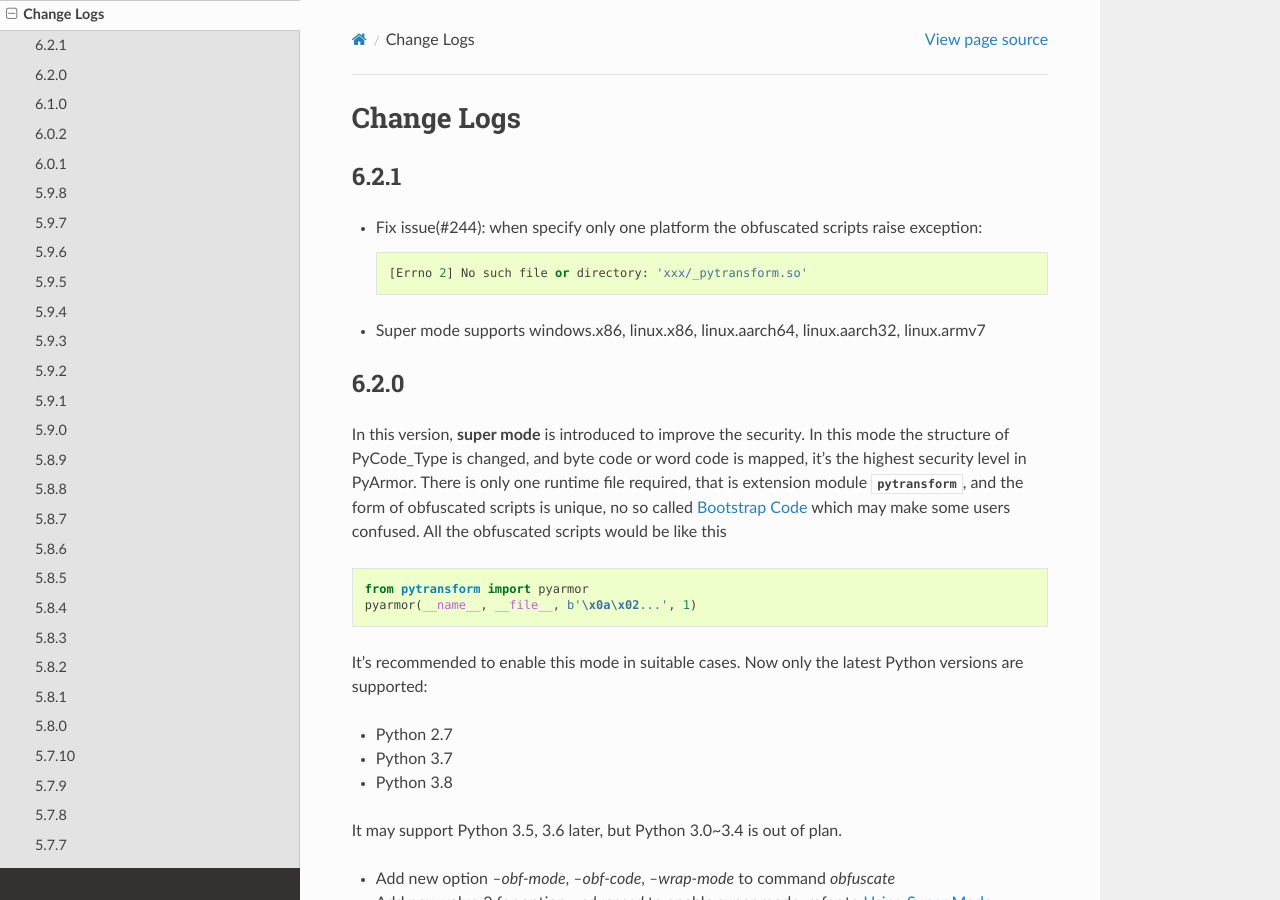
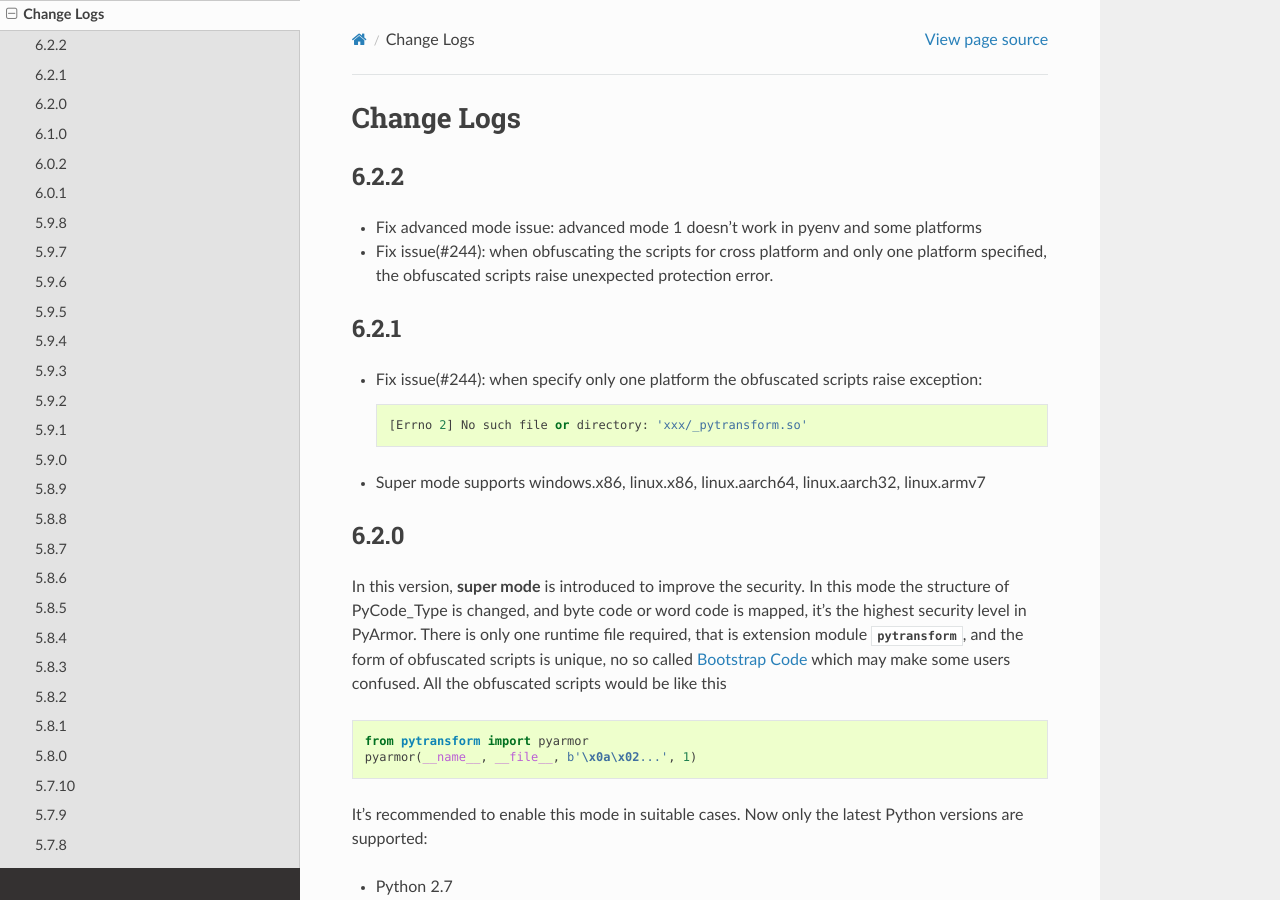
Before and after one commit to dashingsoft/pyarmor, a Sphinx documentation site: the page built from docs/change-logs.rst, in a window 1280 px wide and 900 px high. Built offline with Sphinx 7.4.7 and the Read the Docs theme 2.0.0, drawn with Linux system fonts in a browser that asks for light colours.

Commit message:
Add change logs

```diff
--- a/docs/change-logs.rst
+++ b/docs/change-logs.rst
@@ -2,6 +2,12 @@
 
 Change Logs
 ===========
+
+6.2.2
+-----
+* Fix advanced mode issue: advanced mode 1 doesn't work in pyenv and some platforms
+* Fix issue(#244): when obfuscating the scripts for cross platform and only one
+  platform specified, the obfuscated scripts raise unexpected protection error.
 
 6.2.1
 -----
```
